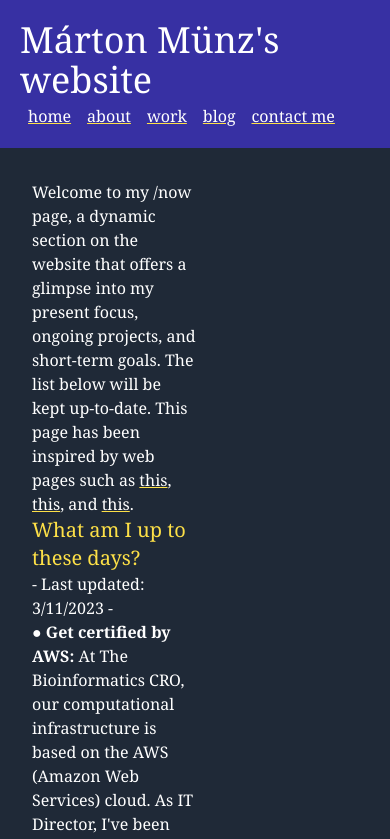
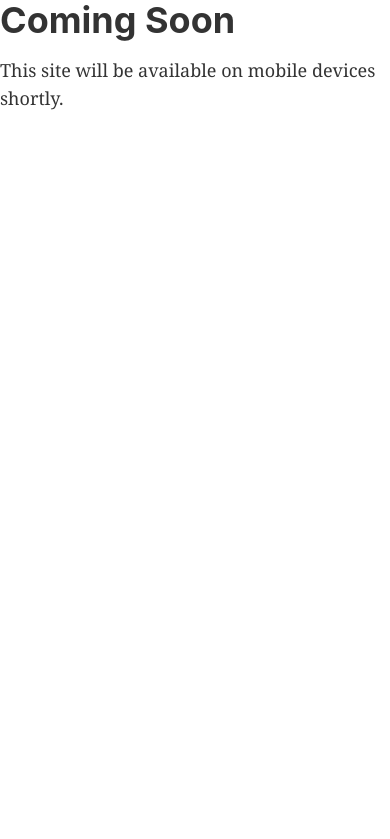
Before and after one commit to mmuenz/gtsbysite, a Gatsby site: page /now in a window 390 px wide. Shown: the top 839 px of the page. Built offline with nearby package versions, Linux system fonts and the light colour scheme; Gatsby itself is replaced by a stand-in of ours.

Commit message:
Important changes

```diff
--- a/src/components/ComingSoon.js
+++ b/src/components/ComingSoon.js
@@ -2,7 +2,7 @@
 import React from "react"
 
 const ComingSoon = () => (
-  <div className="flex flex-col items-center justify-center h-screen">
+  <div className="flex flex-col h-screen">
     <h1 className="text-4xl font-bold">Coming Soon</h1>
     <p className="text-lg mt-4">
       This site will be available on mobile devices shortly.
--- a/src/components/layout.js
+++ b/src/components/layout.js
@@ -11,18 +11,27 @@ import { useStaticQuery, graphql } from "gatsby"
 import { StaticImage } from "gatsby-plugin-image"
 import Header from "./header"
 import "./layout.css"
+import ComingSoon from "../components/ComingSoon"
 
 const Layout = ({ children }) => {
   return (
+    <div>
+      <div className="hidden md:block">
         <div className="flex flex-col min-h-screen bg-gray-800 text-white">
           <Header siteTitle={`Márton Münz's website`} />
-      <div className="p-8 flex-grow mr-40 max-w-3xl">
+          <div className="p-8 flex-grow mr-10 max-w-3xl">
             <main>{children}</main>
           </div>
           <div>
             <footer className="p-4 flex justify-end bg-gray-700">
               © {new Date().getFullYear()}, Márton Münz
             </footer>
+          </div>
+        </div>
+      </div>
+
+      <div className="block md:hidden">
+        <ComingSoon />
       </div>
     </div>
   )
--- a/src/pages/index.js
+++ b/src/pages/index.js
@@ -4,17 +4,12 @@ import { StaticImage } from "gatsby-plugin-image"
 
 import Layout from "../components/layout"
 import SEO from "../components/SEO"
-import ComingSoon from "../components/ComingSoon"
 
 const IndexPage = () => (
   <div>
     {/* Hidden on small screens, visible on medium screens and up */}
-    <div className="hidden md:block">
     <Layout>
-        <SEO
-          title="Home Page"
-          description="Home page (Márton Münz's website)"
-        />
+      <SEO title="Home Page" description="Home page (Márton Münz's website)" />
 
       <p>Hello, welcome to my corner in the Cyberspace! 🚀</p>
       <div>
@@ -111,11 +106,6 @@ const IndexPage = () => (
       </div>
     </Layout>
   </div>
-
-    <div className="block md:hidden">
-      <ComingSoon />
-    </div>
-  </div>
 )
 
 export default IndexPage
```
Lines whose indentation alone changed are shown as unchanged.
